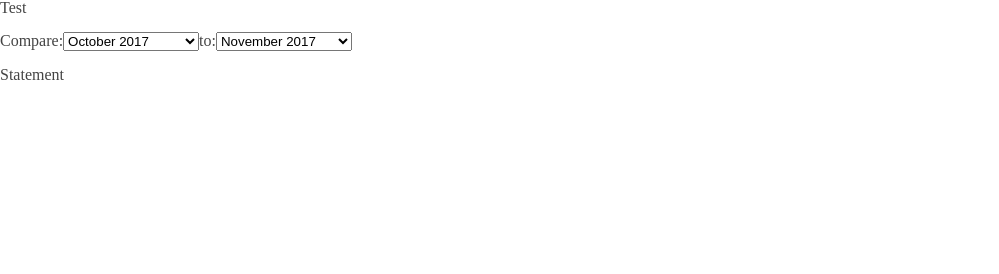
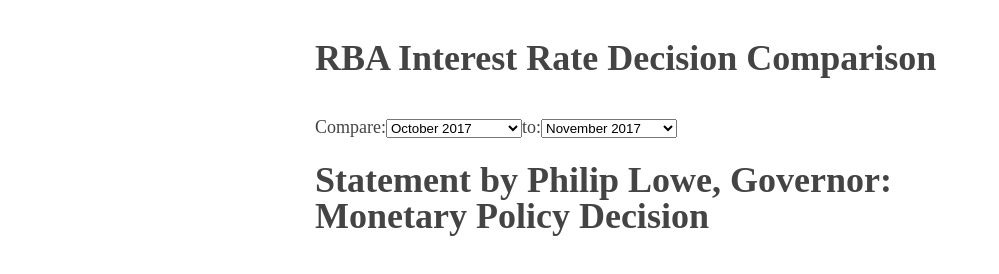
Before and after one commit to Alastairm/rbatracker, a React app: page / in a window 1280 px wide. Shown: the whole page, without its empty margins (0-999 px from the left). Built offline with nearby package versions, Linux system fonts and the light colour scheme; no server answers.

Commit message:
Style cleanup

```diff
--- a/App.js
+++ b/App.js
@@ -33,13 +33,13 @@
             onChange={this.input1Handler1}
             default={this.state.default1}
           />
-          to:
+            to:
           <StatementSelector
             onChange={this.input1Handler2}
             default={this.state.default2}
           />
         </p>
-        <h1>Statement</h1>
+        <h1>Statement by Philip Lowe, Governor: Monetary Policy Decision</h1>
         <StatementDiff
           statementA={this.state.statementA}
           statementB={this.state.statementB}
--- a/hello.jsx
+++ b/hello.jsx
@@ -3,6 +3,6 @@
 
 export default class Hello extends React.Component{
   render(){
-    return <h1>Test </h1>;
+    return <h1>RBA Interest Rate Decision Comparison</h1>;
   }
 }
--- a/index.html
+++ b/index.html
@@ -2,7 +2,7 @@
 <html>
   <head>
     <meta charset="UTF-8">
-    <title>Hello React</title>
+    <title>RBA Policy Comparer</title>
     <link rel="stylesheet" type="text/css" href="style.css"/>
     <link rel="stylesheet" type="text/css" href="reset.css"/>
   </head>
--- a/reset.css
+++ b/reset.css
@@ -3,26 +3,7 @@
    License: none (public domain)
 */
 
-html, body, div, span, applet, object, iframe,
-h1, h2, h3, h4, h5, h6, p, blockquote, pre,
-a, abbr, acronym, address, big, cite, code,
-del, dfn, em, img, ins, kbd, q, s, samp,
-small, strike, strong, sub, sup, tt, var,
-b, u, i, center,
-dl, dt, dd, ol, ul, li,
-fieldset, form, label, legend,
-table, caption, tbody, tfoot, thead, tr, th, td,
-article, aside, canvas, details, embed,
-figure, figcaption, footer, header, hgroup,
-menu, nav, output, ruby, section, summary,
-time, mark, audio, video {
-	margin: 0;
-	padding: 0;
-	border: 0;
-	// font-size: 100%;
-	font: inherit;
-	vertical-align: baseline;
-}
+
 /* HTML5 display-role reset for older browsers */
 article, aside, details, figcaption, figure,
 footer, header, hgroup, menu, nav, section {
```
Also changed, not shown: bundle.js.
